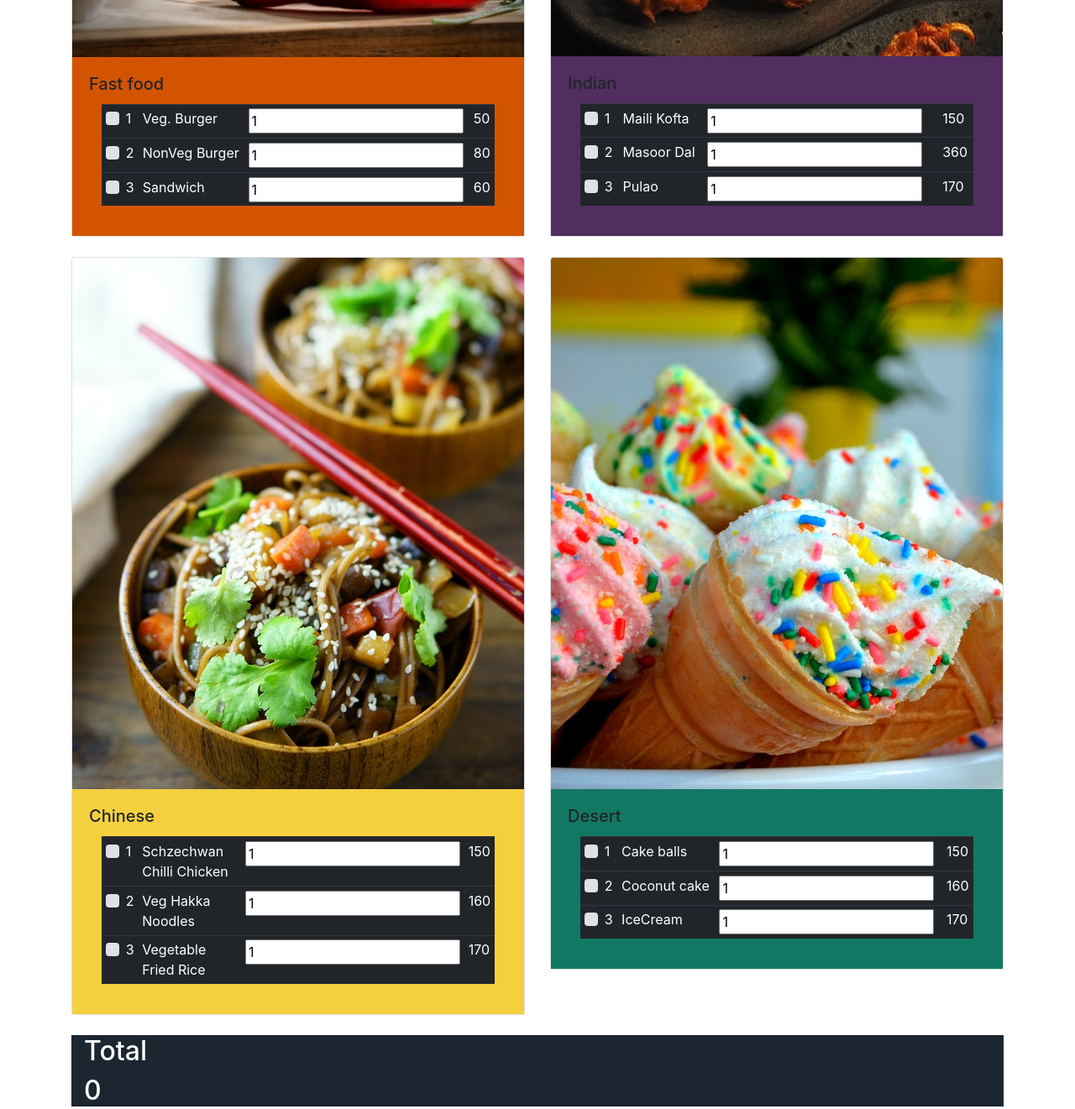
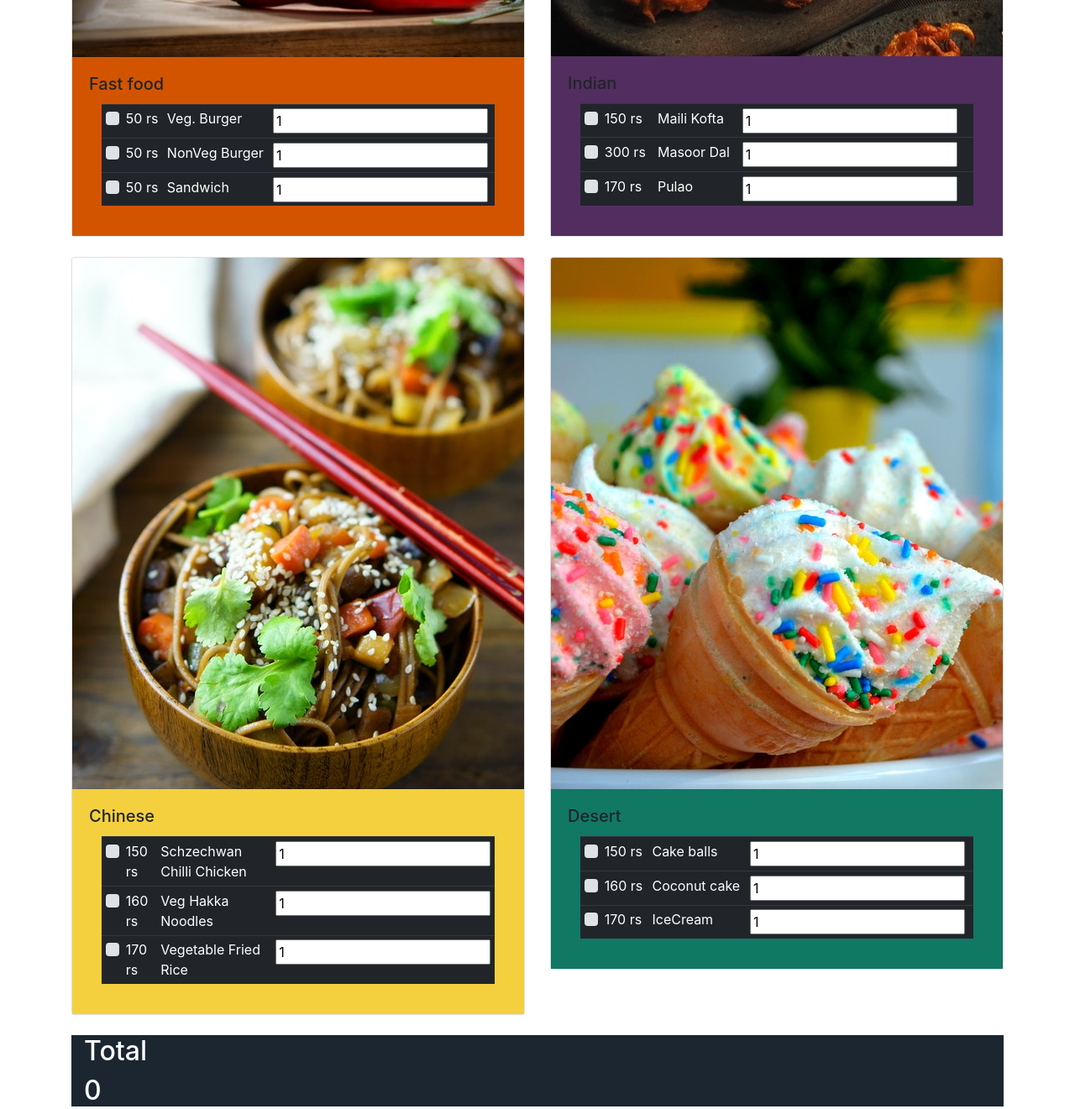
Before and after one commit to mudassarnasar/fivemonks, a plain HTML site: page foodtruck.html in a window 1280 px wide. Shown: the part 660-1981 px from the top of the page at 84% size. Drawn offline with nearby package versions, Linux system fonts and the light colour scheme.

Commit message:
alignment done

```diff
--- a/foodtruck.html
+++ b/foodtruck.html
@@ -36,34 +36,33 @@
                                             <td>
                                               <div class="custom-control custom-checkbox">
                                                   <input type="checkbox" class="custom-control-input" id="customCheck1" value="150">
-                                                  <label class="custom-control-label" for="customCheck1">1</label>
+                                                  <label class="custom-control-label" for="customCheck1">50 rs</label>
                                               </div>
                                             </td>
                                             <td>Veg. Burger</td>
-                                            <td><input type="text" name="qnty" value="1"></td>
-                                            <td>50</td>
+                                            <td>
+                                                    <input type="text" name="qnty" value="1" >
+                                            </td>
                                           </tr>
                                           <tr>
                                             <td>
                                               <div class="custom-control custom-checkbox">
                                                   <input type="checkbox" class="custom-control-input" id="customCheck2" value="160">
-                                                  <label class="custom-control-label" for="customCheck2">2</label>
+                                                  <label class="custom-control-label" for="customCheck2">50 rs</label>
                                               </div>
                                             </td>
                                             <td>NonVeg Burger</td>
-                                            <td><input type="text" name="qnty" value="1"></td>
-                                            <td>80</td>
+                                            <td><input type="text" name="qnty" value="1" ></td>
                                           </tr>
                                           <tr>
                                             <td>
                                               <div class="custom-control custom-checkbox">
                                                   <input type="checkbox" class="custom-control-input" id="customCheck3" value="170">
-                                                  <label class="custom-control-label" for="customCheck3">3</label>
+                                                  <label class="custom-control-label" for="customCheck3">50 rs</label>
                                               </div>
                                             </td>
                                             <td>Sandwich</td>
-                                            <td><input type="text" name="qnty" value="1"></td>
-                                            <td>60</td>
+                                            <td><input type="text" name="qnty" value="1" ></td>
                                           </tr>
                                         </tbody>
                                       </table>
@@ -84,34 +83,32 @@
                                             <td>
                                               <div class="custom-control custom-checkbox">
                                                   <input type="checkbox" class="custom-control-input" id="customCheck4" value="150">
-                                                  <label class="custom-control-label" for="customCheck4">1</label>
+                                                  <label class="custom-control-label" for="customCheck4">150 rs</label>
                                               </div>
                                             </td>
                                             <td>Maili Kofta </td>
-                                            <td><input type="text" name="qnty" value="1"></td>
-                                            <td>150</td>
+                                            <td><input type="text" name="qnty" value="1" ></td>
                                           </tr>
                                           <tr>
                                             <td>
                                               <div class="custom-control custom-checkbox">
                                                   <input type="checkbox" class="custom-control-input" id="customCheck5" value="160">
-                                                  <label class="custom-control-label" for="customCheck5">2</label>
+                                                  <label class="custom-control-label" for="customCheck5">300 rs</label>
                                               </div>
                                             </td>
                                             <td>Masoor Dal</td>
-                                            <td><input type="text" name="qnty" value="1"></td>
-                                            <td>360</td>
+                                            <td><input type="text" name="qnty" value="1" ></td>
+
                                           </tr>
                                           <tr>
                                             <td>
                                               <div class="custom-control custom-checkbox">
                                                   <input type="checkbox" class="custom-control-input" id="customCheck6" value="170">
-                                                  <label class="custom-control-label" for="customCheck6">3</label>
+                                                  <label class="custom-control-label" for="customCheck6">170 rs</label>
                                               </div>
                                             </td>
                                             <td>Pulao</td>
-                                            <td><input type="text" name="qnty" value="1"></td>
-                                            <td>170</td>
+                                            <td><input type="text" name="qnty" value="1" ></td>
                                           </tr>
                                         </tbody>
                                       </table>
@@ -131,34 +128,32 @@
                                                     <td>
                                                       <div class="custom-control custom-checkbox">
                                                           <input type="checkbox" class="custom-control-input" id="customCheck7" value="150">
-                                                          <label class="custom-control-label" for="customCheck7">1</label>
+                                                          <label class="custom-control-label" for="customCheck7">150 rs</label>
                                                       </div>
                                                     </td>
                                                     <td>Schzechwan Chilli Chicken</td>
-                                                    <td><input type="text" name="qnty" value="1"></td>
-                                                    <td>150</td>
+                                                    <td><input type="text" name="qnty" value="1" ></td>
+
                                                   </tr>
                                                   <tr>
                                                     <td>
                                                       <div class="custom-control custom-checkbox">
                                                           <input type="checkbox" class="custom-control-input" id="customCheck8" value="160">
-                                                          <label class="custom-control-label" for="customCheck8">2</label>
+                                                          <label class="custom-control-label" for="customCheck8">160 rs</label>
                                                       </div>
                                                     </td>
                                                     <td>Veg Hakka Noodles</td>
-                                                    <td><input type="text" name="qnty" value="1"></td>
-                                                    <td>160</td>
+                                                    <td><input type="text" name="qnty" value="1" ></td>
                                                   </tr>
                                                   <tr>
                                                     <td>
                                                       <div class="custom-control custom-checkbox">
                                                           <input type="checkbox" class="custom-control-input" id="customCheck9" value="170">
-                                                          <label class="custom-control-label" for="customCheck9">3</label>
+                                                          <label class="custom-control-label" for="customCheck9">170 rs</label>
                                                       </div>
                                                     </td>
                                                     <td>Vegetable Fried Rice</td>
-                                                    <td><input type="text" name="qnty" value="1"></td>
-                                                    <td>170</td>
+                                                    <td><input type="text" name="qnty" value="1" ></td>
                                                   </tr>
                                                 </tbody>
                                               </table>
@@ -179,34 +174,33 @@
                                                     <td>
                                                       <div class="custom-control custom-checkbox">
                                                           <input type="checkbox" class="custom-control-input" id="customCheck10" value="150">
-                                                          <label class="custom-control-label" for="customCheck10">1</label>
+                                                          <label class="custom-control-label" for="customCheck10">150 rs</label>
                                                       </div>
                                                     </td>
                                                     <td>Cake balls</td>
-                                                    <td><input type="text" name="qnty" value="1"></td>
-                                                    <td>150</td>
+                                                    <td><input type="text" name="qnty" value="1" ></td>
+
                                                   </tr>
                                                   <tr>
                                                     <td>
                                                       <div class="custom-control custom-checkbox">
                                                           <input type="checkbox" class="custom-control-input" id="customCheck11" value="160">
-                                                          <label class="custom-control-label" for="customCheck11">2</label>
+                                                          <label class="custom-control-label" for="customCheck11">160 rs</label>
                                                       </div>
                                                     </td>
                                                     <td>Coconut cake</td>
-                                                    <td><input type="text" name="qnty" value="1"></td>
-                                                    <td>160</td>
+                                                    <td><input type="text" name="qnty" value="1" ></td>
+
                                                   </tr>
                                                   <tr>
                                                     <td>
                                                       <div class="custom-control custom-checkbox">
                                                           <input type="checkbox" class="custom-control-input" id="customCheck12" value="170">
-                                                          <label class="custom-control-label" for="customCheck12">3</label>
+                                                          <label class="custom-control-label" for="customCheck12">170 rs</label>
                                                       </div>
                                                     </td>
                                                     <td>IceCream</td>
-                                                    <td><input type="text" name="qnty" value="1"></td>
-                                                    <td>170</td>
+                                                    <td><input type="text" name="qnty" value="1" ></td>
                                                   </tr>
                                                 </tbody>
                                               </table>
```
